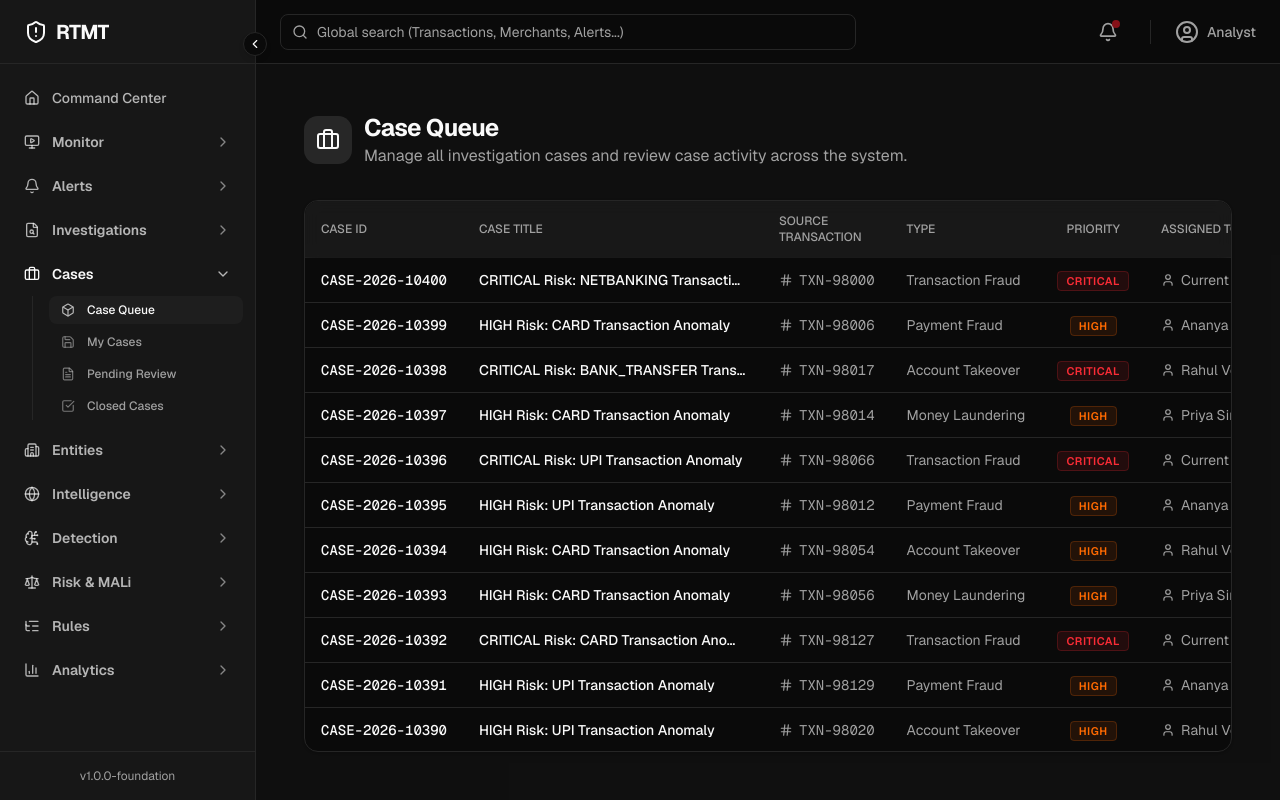
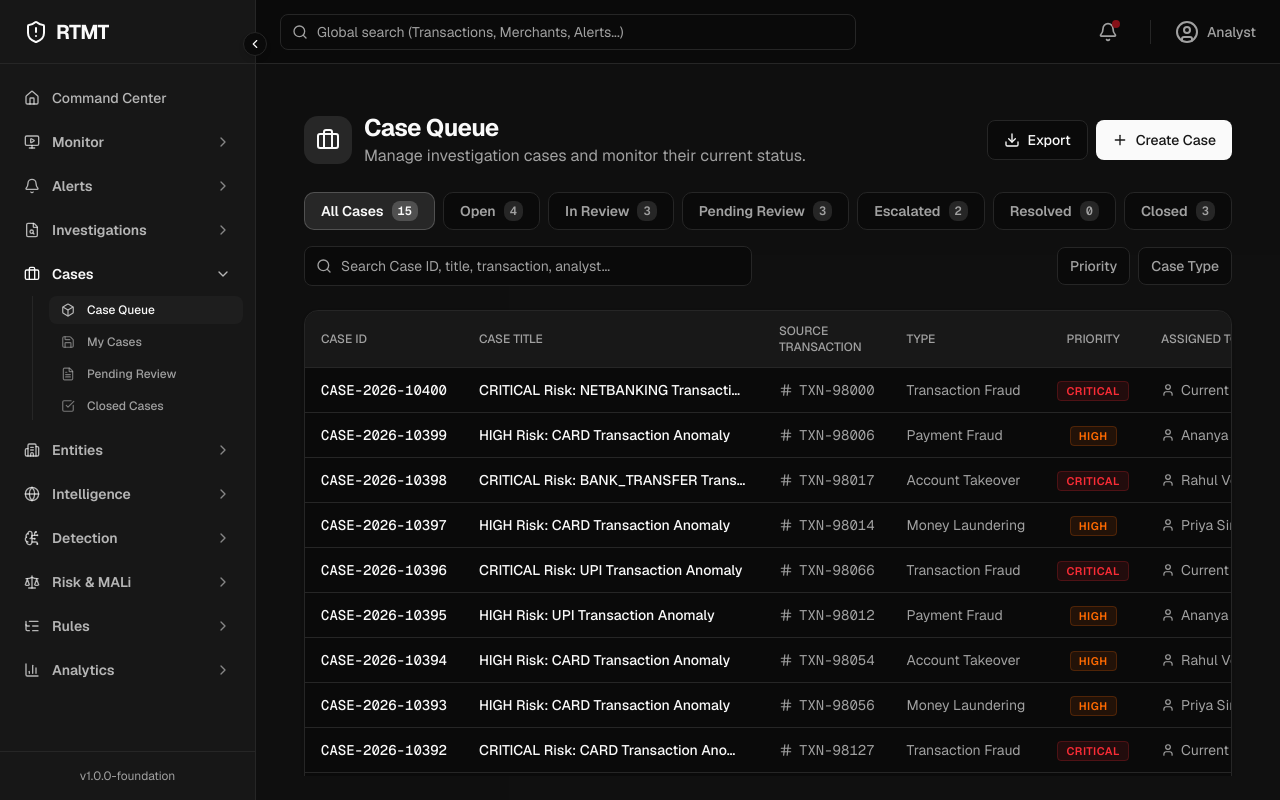
Before and after one commit to 0xkid-root/RTTMT_Analyst, a Next.js app: page /cases/queue in a window 1280 px wide. Built offline with nearby package versions, Linux system fonts and the light colour scheme.

Commit message:
feat(cases): add unified case filters, sync status tabs with url, and refine table styling

```diff
--- /dev/null
+++ b/src/features/cases/components/CaseFilters.tsx
@@ -0,0 +1,98 @@
+'use client';
+
+import { Case } from '../types/case';
+import { Search } from 'lucide-react';
+
+interface CaseFiltersProps {
+  cases: Case[];
+  statusFilter: string;
+  setStatusFilter: (status: string) => void;
+  searchTerm: string;
+  setSearchTerm: (term: string) => void;
+}
+
+export const CASE_STATUSES = [
+  { id: 'ALL', label: 'All Cases' },
+  { id: 'OPEN', label: 'Open' },
+  { id: 'IN_REVIEW', label: 'In Review' },
+  { id: 'PENDING_REVIEW', label: 'Pending Review' },
+  { id: 'ESCALATED', label: 'Escalated' },
+  { id: 'RESOLVED', label: 'Resolved' },
+  { id: 'CLOSED', label: 'Closed' }
+];
+
+export function CaseFilters({
+  cases,
+  statusFilter,
+  setStatusFilter,
+  searchTerm,
+  setSearchTerm
+}: CaseFiltersProps) {
+
+  // Calculate counts for the tabs
+  const counts = CASE_STATUSES.reduce((acc, status) => {
+    if (status.id === 'ALL') {
+      acc[status.id] = cases.length;
+    } else {
+      acc[status.id] = cases.filter(c => c.status === status.id).length;
+    }
+    return acc;
+  }, {} as Record<string, number>);
+
+  return (
+    <div className="flex flex-col gap-4 mb-6">
+      {/* Status Tabs */}
+      <div className="flex flex-wrap items-center gap-2">
+        {CASE_STATUSES.map(status => {
+          const isSelected = statusFilter === status.id;
+          const count = counts[status.id] || 0;
+          return (
+            <button
+              key={status.id}
+              onClick={() => setStatusFilter(status.id)}
+              className={`
+                px-4 py-2 rounded-lg text-sm font-semibold transition-colors flex items-center gap-2 border
+                ${isSelected
+                  ? 'bg-primary/10 text-primary border-primary/20'
+                  : 'bg-card text-muted-foreground border-border hover:bg-muted/50 hover:text-foreground'
+                }
+              `}
+            >
+              {status.label}
+              <span className={`
+                px-1.5 py-0.5 rounded-md text-xs font-mono
+                ${isSelected ? 'bg-primary/20 text-primary' : 'bg-muted text-muted-foreground'}
+              `}>
+                {count}
+              </span>
+            </button>
+          );
+        })}
+      </div>
+
+      {/* Search and Extra Filters Row */}
+      <div className="flex flex-col sm:flex-row items-center justify-between gap-4">
+        <div className="relative w-full sm:max-w-md">
+          <Search className="absolute left-3 top-1/2 -translate-y-1/2 w-4 h-4 text-muted-foreground" />
+          <input
+            type="text"
+            placeholder="Search Case ID, title, transaction, analyst..."
+            value={searchTerm}
+            onChange={(e: React.ChangeEvent<HTMLInputElement>) => setSearchTerm(e.target.value)}
+            className="pl-9 w-full bg-card flex h-10 rounded-md border border-input px-3 py-2 text-sm ring-offset-background file:border-0 file:bg-transparent file:text-sm file:font-medium placeholder:text-muted-foreground focus-visible:outline-none focus-visible:ring-2 focus-visible:ring-ring focus-visible:ring-offset-2 disabled:cursor-not-allowed disabled:opacity-50"
+          />
+        </div>
+
+        <div className="flex gap-2">
+          {/* Placeholders for future dropdown filters like Priority, Case Type, etc. */}
+          <button className="px-3 py-2 text-sm font-medium border border-border bg-card rounded-md text-muted-foreground hover:bg-muted transition-colors">
+            Priority
+          </button>
+          <button className="px-3 py-2 text-sm font-medium border border-border bg-card rounded-md text-muted-foreground hover:bg-muted transition-colors">
+            Case Type
+          </button>
+        </div>
+      </div>
+    </div>
+  );
+}
--- a/src/features/cases/components/CaseQueuePage.tsx
+++ b/src/features/cases/components/CaseQueuePage.tsx
@@ -1,25 +1,99 @@
 'use client';
 
+import { useState, useEffect, useMemo } from 'react';
+import { useSearchParams, useRouter, usePathname } from 'next/navigation';
 import { useCaseStore } from '@/features/cases/store/useCaseStore';
 import { CasesTable } from '@/features/cases/components/CasesTable';
-import { Briefcase } from 'lucide-react';
+import { CaseFilters } from '@/features/cases/components/CaseFilters';
+import { Briefcase, Download, Plus } from 'lucide-react';
 
 export function CaseQueuePage() {
+  const router = useRouter();
+  const pathname = usePathname();
+  const searchParams = useSearchParams();
   const cases = useCaseStore(state => state.cases);
+
+  const [statusFilter, setStatusFilter] = useState('ALL');
+  const [searchTerm, setSearchTerm] = useState('');
+
+  // Sync state from URL
+  useEffect(() => {
+    const statusParam = searchParams.get('status');
+    if (statusParam) {
+      setStatusFilter(statusParam.toUpperCase());
+    } else {
+      setStatusFilter('ALL');
+    }
+  }, [searchParams]);
+
+  // Update URL when filter changes
+  const handleStatusFilterChange = (newStatus: string) => {
+    setStatusFilter(newStatus);
+    const params = new URLSearchParams(searchParams.toString());
+    if (newStatus === 'ALL') {
+      params.delete('status');
+    } else {
+      params.set('status', newStatus.toLowerCase());
+    }
+    router.replace(`${pathname}?${params.toString()}`);
+  };
+
+  // Filter cases based on status and search term
+  const filteredCases = useMemo(() => {
+    let result = cases;
+
+    // Status Filter
+    if (statusFilter !== 'ALL') {
+      result = result.filter(c => c.status === statusFilter);
+    }
+
+    // Search Filter
+    if (searchTerm.trim()) {
+      const q = searchTerm.toLowerCase();
+      result = result.filter(c =>
+        c.id.toLowerCase().includes(q) ||
+        c.title.toLowerCase().includes(q) ||
+        c.sourceTransactionId.toLowerCase().includes(q) ||
+        c.assignedTo.toLowerCase().includes(q) ||
+        (c.sourceTransaction?.merchant?.toLowerCase().includes(q))
+      );
+    }
+
+    return result;
+  }, [cases, statusFilter, searchTerm]);
 
   return (
     <div className="flex-1 overflow-auto p-6 max-w-[1600px] mx-auto w-full flex flex-col h-full">
-      <div className="flex items-center gap-3 mb-8">
-        <div className="p-3 bg-primary/10 text-primary rounded-xl">
-          <Briefcase className="w-6 h-6" />
+      <div className="flex flex-col md:flex-row md:items-center justify-between gap-4 mb-6">
+        <div className="flex items-center gap-3">
+          <div className="p-3 bg-primary/10 text-primary rounded-xl">
+            <Briefcase className="w-6 h-6" />
+          </div>
+          <div>
+            <h1 className="text-2xl font-bold tracking-tight">Case Queue</h1>
+            <p className="text-muted-foreground">Manage investigation cases and monitor their current status.</p>
+          </div>
         </div>
-        <div>
-          <h1 className="text-2xl font-bold tracking-tight">Case Queue</h1>
-          <p className="text-muted-foreground">Manage all investigation cases and review case activity across the system.</p>
+
+        <div className="flex gap-2">
+          <button className="gap-2 border border-input bg-background hover:bg-accent hover:text-accent-foreground h-10 px-4 py-2 inline-flex items-center justify-center whitespace-nowrap rounded-md text-sm font-medium ring-offset-background transition-colors focus-visible:outline-none focus-visible:ring-2 focus-visible:ring-ring focus-visible:ring-offset-2 disabled:pointer-events-none disabled:opacity-50">
+            <Download className="w-4 h-4" /> Export
+          </button>
+          <button onClick={() => router.push('/monitor/live-transactions')} className="gap-2 bg-primary text-primary-foreground hover:bg-primary/90 h-10 px-4 py-2 inline-flex items-center justify-center whitespace-nowrap rounded-md text-sm font-medium ring-offset-background transition-colors focus-visible:outline-none focus-visible:ring-2 focus-visible:ring-ring focus-visible:ring-offset-2 disabled:pointer-events-none disabled:opacity-50">
+            <Plus className="w-4 h-4" /> Create Case
+          </button>
         </div>
       </div>
 
-      <CasesTable cases={cases} />
+      <CaseFilters
+        cases={cases}
+        statusFilter={statusFilter}
+        setStatusFilter={handleStatusFilterChange}
+        searchTerm={searchTerm}
+        setSearchTerm={setSearchTerm}
+      />
+
+      <CasesTable cases={filteredCases} emptyMessage="No cases match your filters." />
     </div>
   );
 }
--- a/src/features/cases/components/CasesTable.tsx
+++ b/src/features/cases/components/CasesTable.tsx
@@ -37,7 +37,7 @@ export function CasesTable({ cases, emptyMessage = 'No cases found.' }: CasesTab
     <div className="bg-card border border-border rounded-xl overflow-hidden shadow-sm flex flex-col flex-1 min-h-[500px]">
       <div className="overflow-x-auto flex-1">
         <table className="w-full text-left text-sm">
-          <thead className="bg-muted/50 border-b border-border text-xs uppercase text-muted-foreground sticky top-0 z-10 backdrop-blur-sm">
+          <thead className="bg-muted/50 border-b border-border text-xs uppercase text-muted-foreground">
             <tr>
               <th className="px-4 py-3 font-medium">Case ID</th>
               <th className="px-4 py-3 font-medium">Case Title</th>
--- a/src/features/cases/components/MyCasesPage.tsx
+++ b/src/features/cases/components/MyCasesPage.tsx
@@ -1,16 +1,73 @@
 'use client';
 
+import { useState, useEffect, useMemo } from 'react';
+import { useSearchParams, useRouter, usePathname } from 'next/navigation';
 import { useCaseStore } from '@/features/cases/store/useCaseStore';
 import { CasesTable } from '@/features/cases/components/CasesTable';
+import { CaseFilters } from '@/features/cases/components/CaseFilters';
 import { Save } from 'lucide-react';
 
 export function MyCasesPage() {
-  const cases = useCaseStore(state => state.cases);
-  const myCases = cases.filter(c => c.assignedTo === 'Current Analyst');
+  const router = useRouter();
+  const pathname = usePathname();
+  const searchParams = useSearchParams();
+
+  const allCases = useCaseStore(state => state.cases);
+
+  // Pre-filter for current analyst
+  const myCases = useMemo(() => allCases.filter(c => c.assignedTo === 'Current Analyst'), [allCases]);
+
+  const [statusFilter, setStatusFilter] = useState('ALL');
+  const [searchTerm, setSearchTerm] = useState('');
+
+  // Sync state from URL
+  useEffect(() => {
+    const statusParam = searchParams.get('status');
+    if (statusParam) {
+      setStatusFilter(statusParam.toUpperCase());
+    } else {
+      setStatusFilter('ALL');
+    }
+  }, [searchParams]);
+
+  // Update URL when filter changes
+  const handleStatusFilterChange = (newStatus: string) => {
+    setStatusFilter(newStatus);
+    const params = new URLSearchParams(searchParams.toString());
+    if (newStatus === 'ALL') {
+      params.delete('status');
+    } else {
+      params.set('status', newStatus.toLowerCase());
+    }
+    router.replace(`${pathname}?${params.toString()}`);
+  };
+
+  // Filter cases based on status and search term
+  const filteredCases = useMemo(() => {
+    let result = myCases;
+
+    // Status Filter
+    if (statusFilter !== 'ALL') {
+      result = result.filter(c => c.status === statusFilter);
+    }
+
+    // Search Filter
+    if (searchTerm.trim()) {
+      const q = searchTerm.toLowerCase();
+      result = result.filter(c =>
+        c.id.toLowerCase().includes(q) ||
+        c.title.toLowerCase().includes(q) ||
+        c.sourceTransactionId.toLowerCase().includes(q) ||
+        (c.sourceTransaction?.merchant?.toLowerCase().includes(q))
+      );
+    }
+
+    return result;
+  }, [myCases, statusFilter, searchTerm]);
 
   return (
     <div className="flex-1 overflow-auto p-6 max-w-[1600px] mx-auto w-full flex flex-col h-full">
-      <div className="flex items-center gap-3 mb-8">
+      <div className="flex items-center gap-3 mb-6">
         <div className="p-3 bg-blue-500/10 text-blue-500 rounded-xl">
           <Save className="w-6 h-6" />
         </div>
@@ -20,7 +77,15 @@ export function MyCasesPage() {
         </div>
       </div>
 
-      <CasesTable cases={myCases} emptyMessage="You have no assigned cases." />
+      <CaseFilters
+        cases={myCases} // Pass myCases so tabs show counts specific to My Cases
+        statusFilter={statusFilter}
+        setStatusFilter={handleStatusFilterChange}
+        searchTerm={searchTerm}
+        setSearchTerm={setSearchTerm}
+      />
+
+      <CasesTable cases={filteredCases} emptyMessage="No cases match your filters." />
     </div>
   );
 }
```
